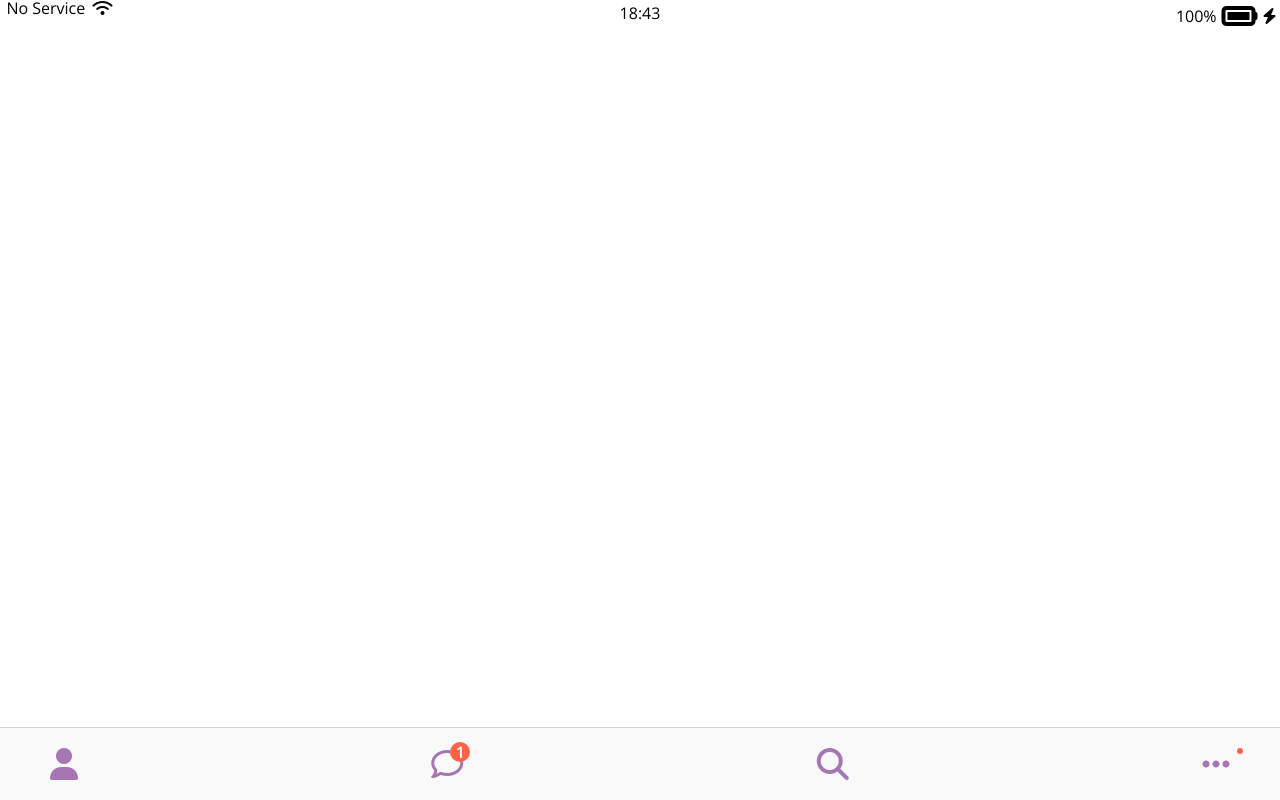
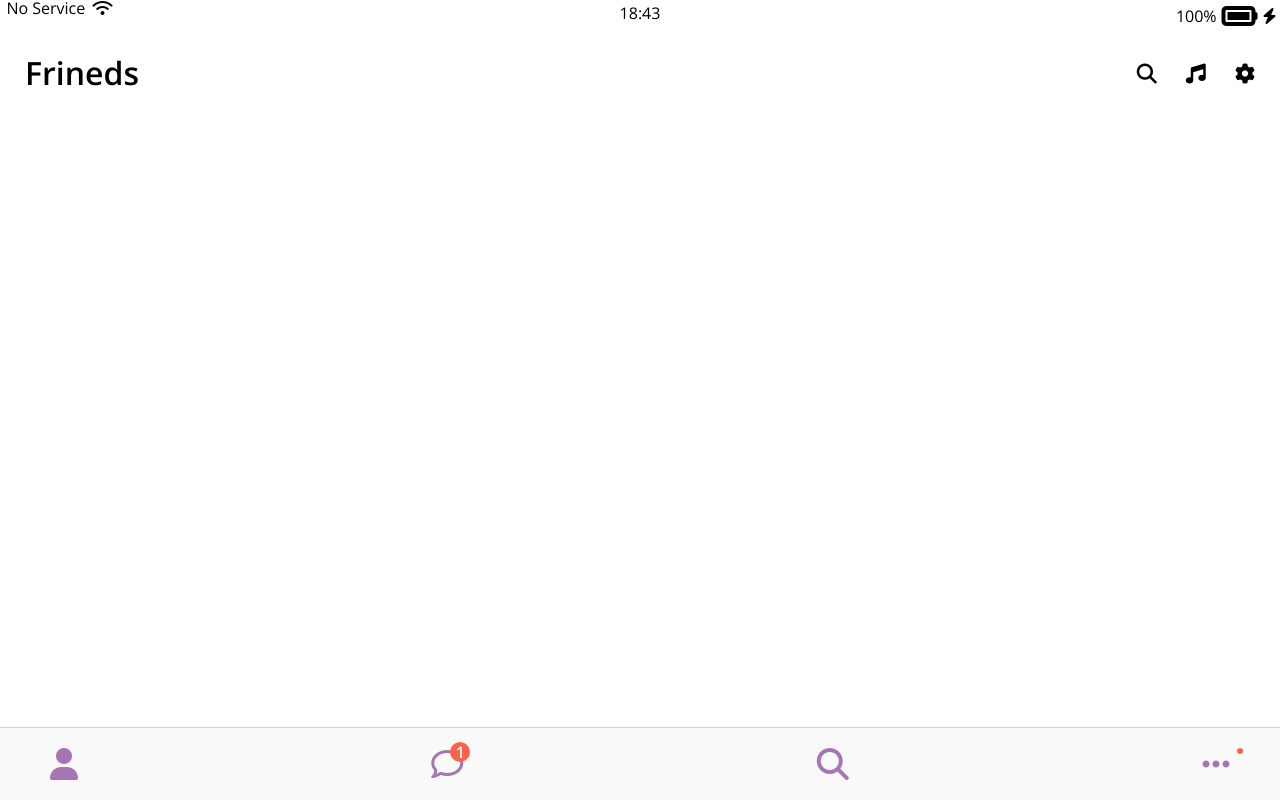
Before and after one commit to 2amber/kokoatalk-clone-2022, a plain HTML site: page frineds.html in a window 1280 px wide. Drawn offline with nearby package versions, Linux system fonts and the light colour scheme.

Commit message:
Created Header

```diff
--- /dev/null
+++ b/CSS/components/screen-header.css
@@ -0,0 +1,15 @@
+.screen-header {
+    display: flex;
+    justify-content: space-between;
+    align-items: center;
+    padding: 25px;
+}
+
+.screen-header__title {
+    font-size: 32px;
+    font-weight: 600;
+}
+
+.screen-header__icons span {
+    margin-left: 25px;
+}
--- a/CSS/styles.css
+++ b/CSS/styles.css
@@ -5,6 +5,7 @@
 /*Components*/
 @import "components/status-bar.css";
 @import "components/nav-bar.css";
+@import "components/screen-header.css";
 
 /*Screens*/
 @import "screens/login.css";
--- a/frineds.html
+++ b/frineds.html
@@ -22,6 +22,14 @@
         </div>
     </div>
 
+    <header class="screen-header">
+        <h1 class="screen-header__title">Frineds</h1>
+        <div class="screen-header__icons">
+            <span><i class="fas fa-search fa-lg"></i></span>
+            <span><i class="fas fa-music fa-lg"></i></span>
+            <span><i class="fas fa-cog fa-lg"></i></span>
+        </div>
+    </header>
     <nav class="nav">
         <ul class="nav__list">
             <li class="nav_btn"><a class="nav__link" href="frineds.html"><i class="fas fa-user fa-2x"></i></a></li>
```
